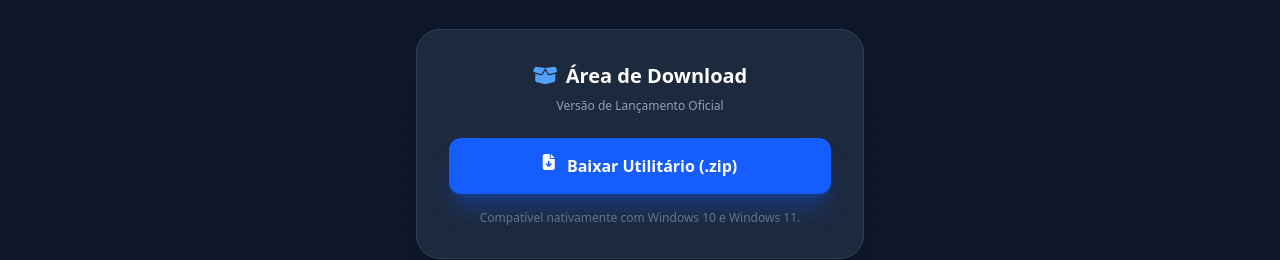
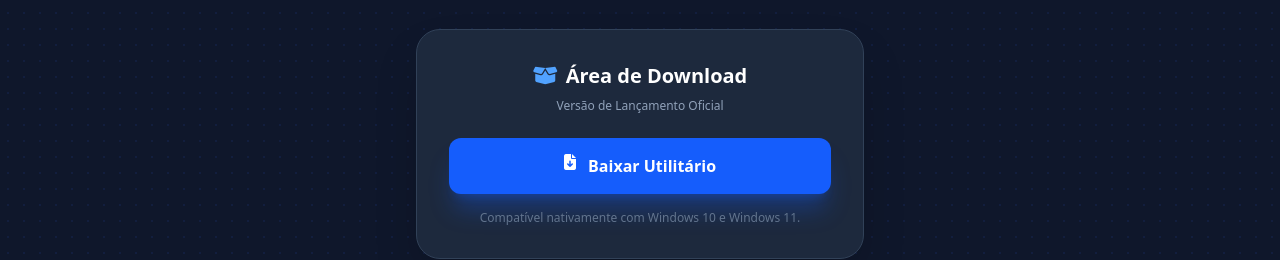
Before and after one commit to brunoguns17/FerramentaSLP, a website: page index.html in a window 1280 px wide. Shown: the part 1480-1740 px from the top of the page. Drawn offline with nearby package versions, Linux system fonts and the light colour scheme.

Commit message:
Atualiza link de download para o Google Drive

```diff
--- a/index.html
+++ b/index.html
@@ -97,8 +97,9 @@
                 </h3>
                 <p class="text-xs text-slate-400 mb-6">Versão de Lançamento Oficial</p>
 
-                <a href="FerramentaSLP/app.rar" download="ferramenta_engenharia.zip" class="w-full block bg-blue-600 hover:bg-blue-700 text-white font-bold py-4 rounded-xl transition-all shadow-xl shadow-blue-600/30 mb-4 text-center">
-                    <i class="fa-solid fa-file-arrow-down mr-2 animate-bounce"></i> Baixar Utilitário (.zip)
+                <!-- O link do Google Drive foi inserido aqui -->
+                <a href="https://drive.google.com/file/d/1-wWGEu8RK9W-i3ViA9UfGNV3l2DRrr1M/view?usp=sharing" target="_blank" class="w-full block bg-blue-600 hover:bg-blue-700 text-white font-bold py-4 rounded-xl transition-all shadow-xl shadow-blue-600/30 mb-4 text-center">
+                    <i class="fa-solid fa-file-arrow-down mr-2 animate-bounce"></i> Baixar Utilitário
                 </a>
 
                 <p class="text-xs text-slate-500">Compatível nativamente com Windows 10 e Windows 11.</p>
```
